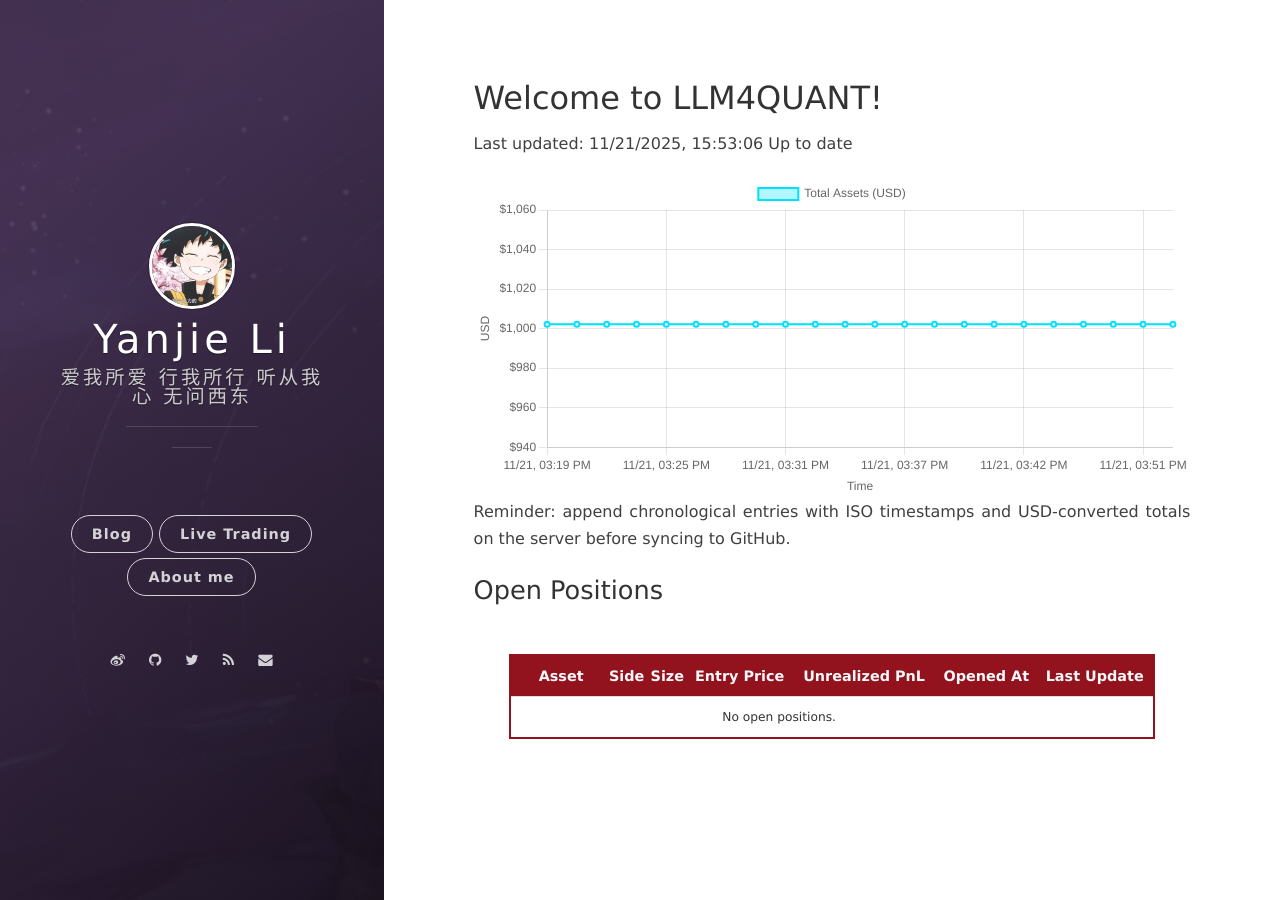
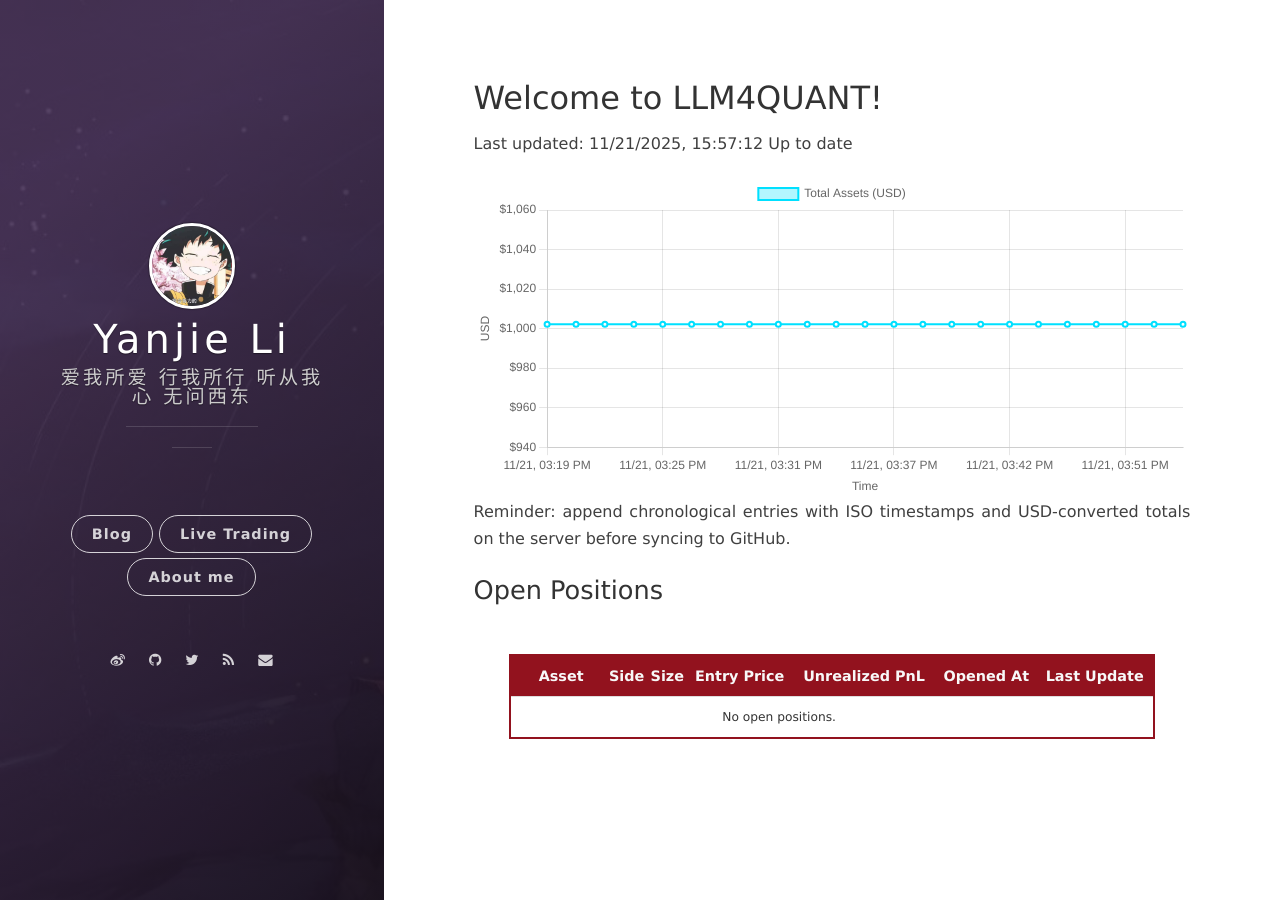
Before and after one commit to leeyegy/leeyegy.github.io, a Jekyll site: the page built from live-trading.html, in a window 1280 px wide. Built offline with Jekyll 4.4.1, drawn with Linux system fonts in a browser that asks for light colours; nearby versions of some CDN libraries.

Commit message:
AccountMonitor: update balance history 2025-11-21T23:57:12+08:00

```diff
--- a/assets/data/binance/balance-history.json
+++ b/assets/data/binance/balance-history.json
@@ -1,5 +1,5 @@
 {
-  "generatedAt": "2025-11-21T23:53:06+08:00",
+  "generatedAt": "2025-11-21T23:57:12+08:00",
   "asset": "total_usd_value",
   "history": [
     {
@@ -89,6 +89,10 @@
     {
       "timestamp": "2025-11-21T23:53:06+08:00",
       "totalUsd": 1002.16734911
+    },
+    {
+      "timestamp": "2025-11-21T23:57:12+08:00",
+      "totalUsd": 1002.16734911
     }
   ]
 }
```
